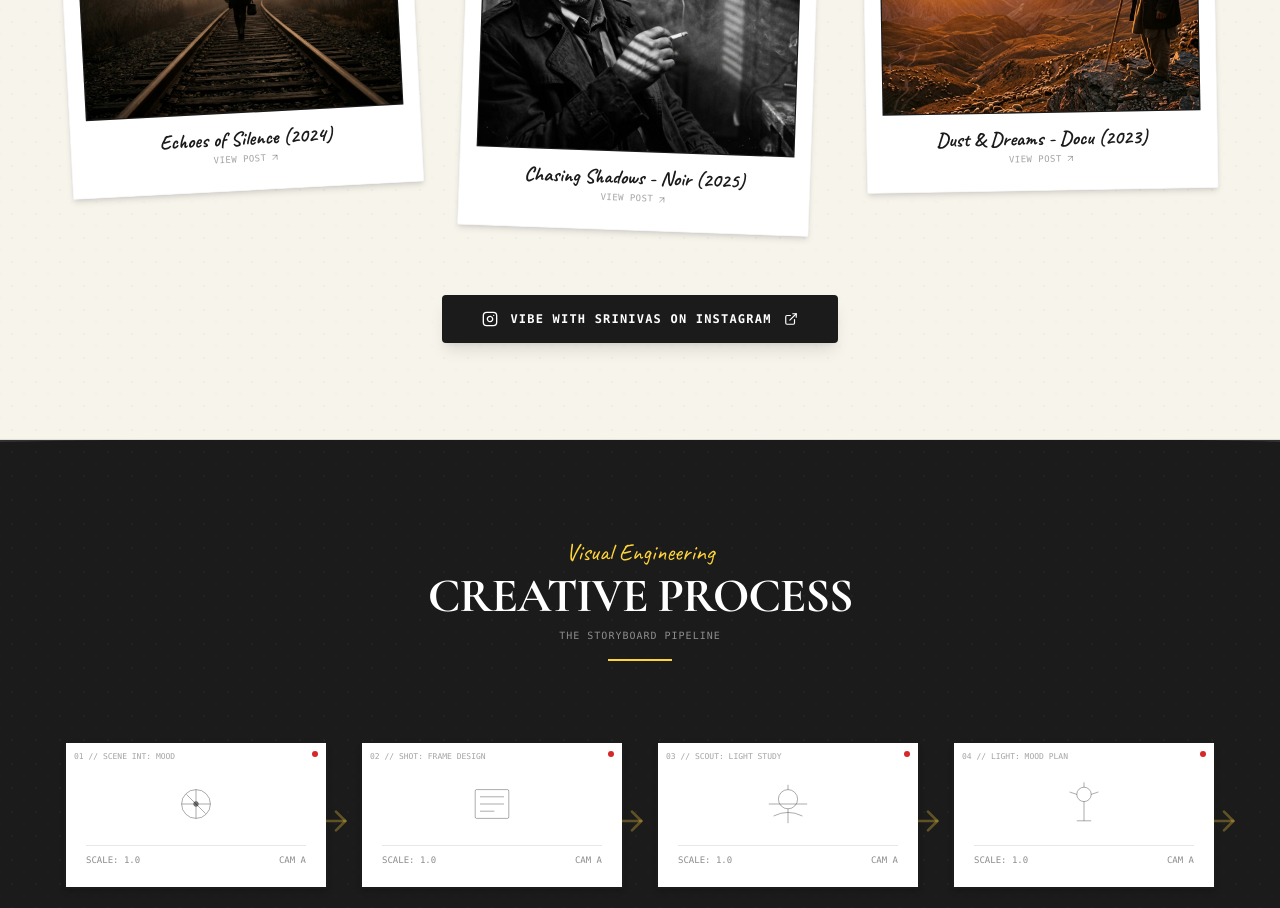
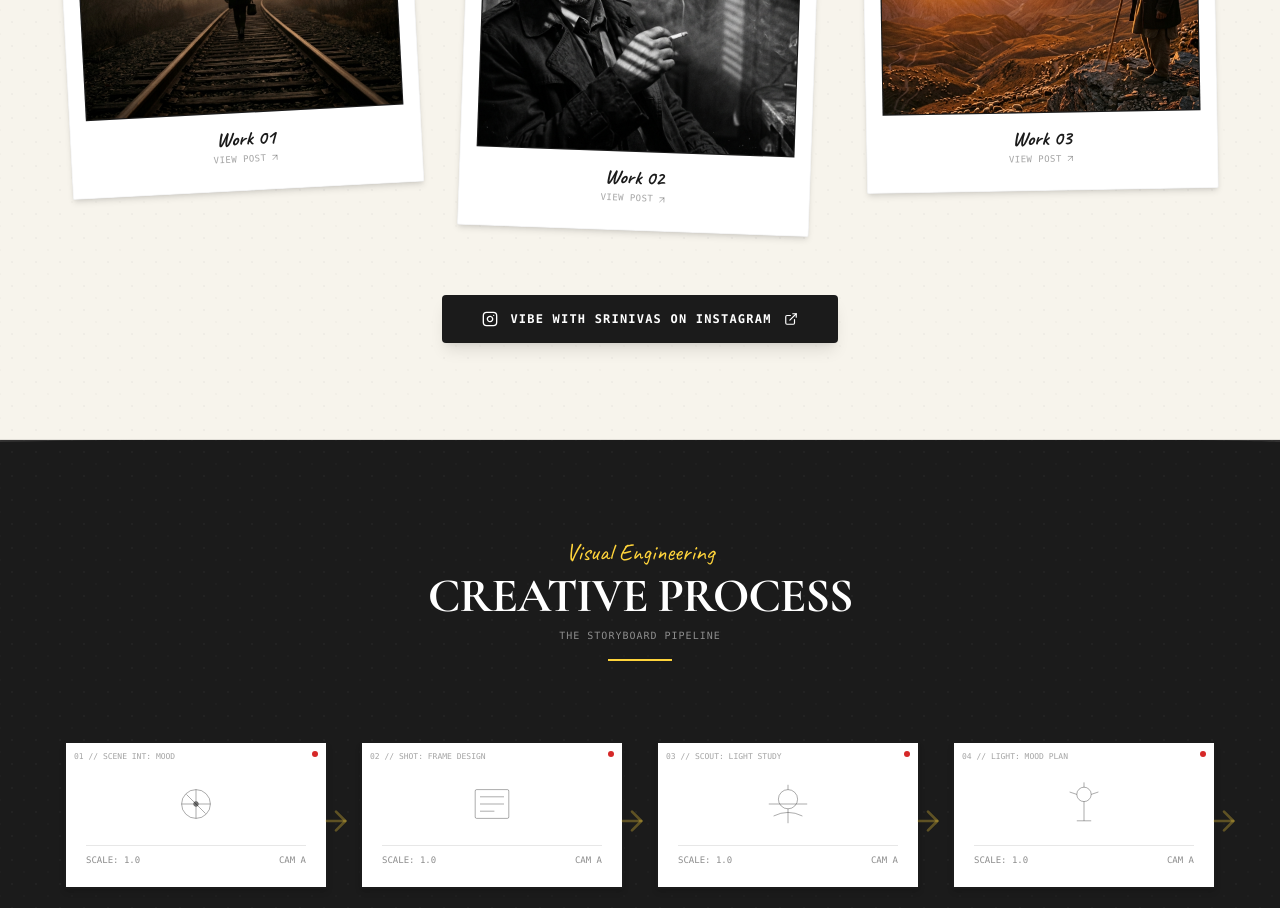
Before and after one commit to thehyperboy/cinematographer-portfolio, a React (Vite) app: page / in a window 1280 px wide. Shown: the part 2740-3648 px from the top of the page. Built offline with nearby package versions, Linux system fonts and the light colour scheme.

Commit message:
Rename recent work captions to Work 01, Work 02, Work 03

```diff
--- a/src/components/InstagramWork.jsx
+++ b/src/components/InstagramWork.jsx
@@ -9,7 +9,7 @@ const InstagramWork = () => {
     {
       id: 1,
       image: "/echoes_of_silence.jpg",
-      caption: "Echoes of Silence (2024)",
+      caption: "Work 01",
       rotation: "-rotate-3",
       aspect: "aspect-[4/3]",
       href: "https://www.instagram.com/reel/DVVyNvIgVAf/?igsh=MWR0cGdpd2UyOGZsMw=="
@@ -17,7 +17,7 @@ const InstagramWork = () => {
     {
       id: 2,
       image: "/chasing_shadows.jpg",
-      caption: "Chasing Shadows - Noir (2025)",
+      caption: "Work 02",
       rotation: "rotate-2",
       aspect: "aspect-square",
       href: "https://www.instagram.com/reel/DSaTRe6AcJp/?igsh=YW01ZG4zZzJmdnI="
@@ -25,7 +25,7 @@ const InstagramWork = () => {
     {
       id: 3,
       image: "/dust_and_dreams.jpg",
-      caption: "Dust & Dreams - Docu (2023)",
+      caption: "Work 03",
       rotation: "-rotate-1",
       aspect: "aspect-[4/3]",
       href: "https://www.instagram.com/reel/DSrWq2_gckh/?igsh=YWI1NmdoNHJsbmwx"
```
